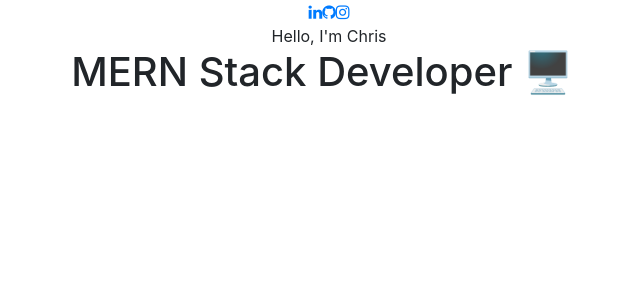
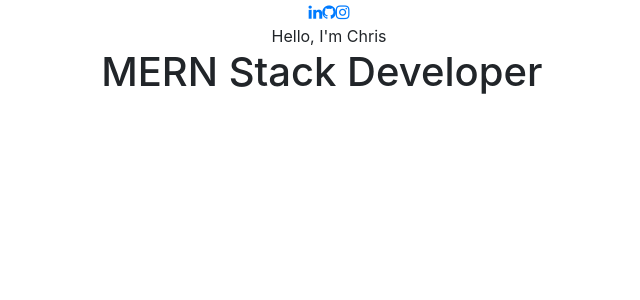
Before and after one commit to chris6661/new-portfolio, a React (Create React App) app in the folder client/: page / in a window 1280 px wide. Shown: the top 300 px of the page, without its empty margins (311-951 px from the left). Built offline with nearby package versions, Linux system fonts and the light colour scheme; a web font is replaced by a local one.

Commit message:
typical working now

```diff
--- a/client/package.json
+++ b/client/package.json
@@ -9,6 +9,7 @@
     "react": "^18.2.0",
     "react-dom": "^18.2.0",
     "react-scripts": "5.0.1",
+    "react-typical": "^0.1.3",
     "web-vitals": "^2.1.4"
   },
   "scripts": {
--- a/client/src/PortfolioContainer/Home/Profile.js
+++ b/client/src/PortfolioContainer/Home/Profile.js
@@ -1,5 +1,6 @@
 import React from "react";
 import Typical from 'react-typical';
+
 export default function Profile() {
   return (
     <div className="profile-container">
@@ -32,9 +33,9 @@
                     <Typical
                     loop={Infinity}
                     steps = {[
-                        "Full Stack Developer 💻",
+                        "Full Stack Developer",
                         1000,
-                        "MERN Stack Developer 🖥️",
+                        "MERN Stack Developer",
                         1000,
                         // add more in future, use this is baseline
                     ]}
```
Also changed, not shown: package.json (added, +7 -0 lines), 1 other file (tests, documents, lock files or other folders).
